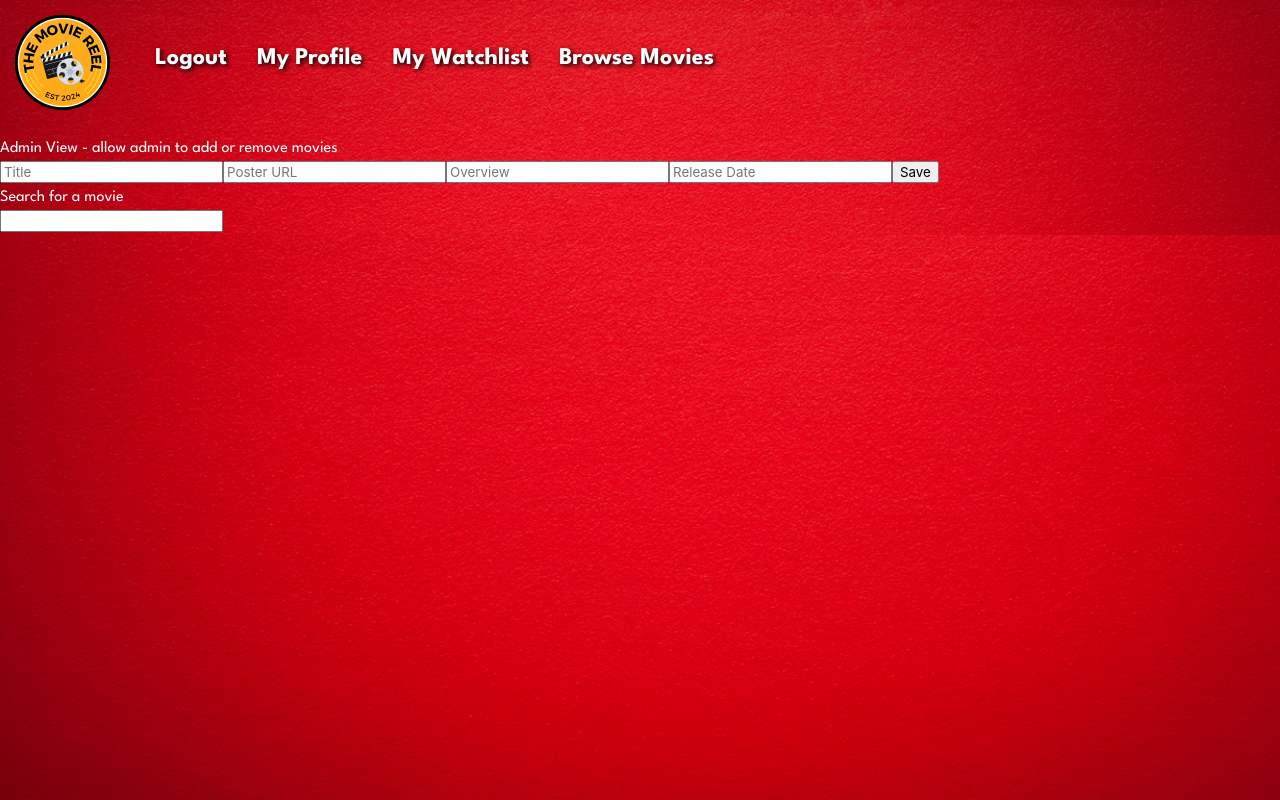
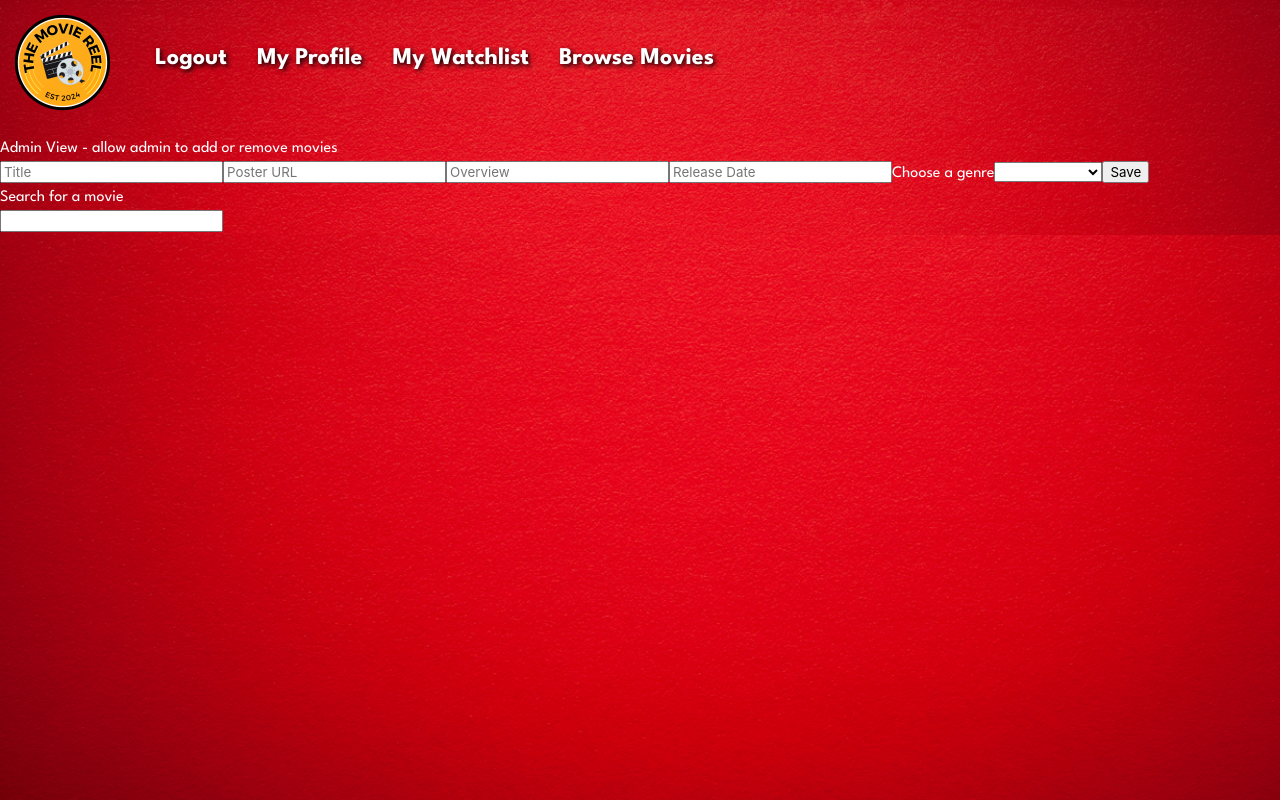
Before and after one commit to mtwesley/movie-reel-web, a Vue app: page /admin in a window 1280 px wide. Built offline with nearby package versions, Linux system fonts and the light colour scheme; sample sign-in values are in the browser's storage.

Commit message:
Working on adding genre to new movies

```diff
--- a/src/services/MovieService.js
+++ b/src/services/MovieService.js
@@ -25,4 +25,8 @@ export default {
     return axios.post("/movie_info", movie);
   },
 
+  addGenreToMovie(movie) {
+    return axios.post("/movie_info/addgenre", movie)
+  }
+
 };
--- a/src/views/AdminView.vue
+++ b/src/views/AdminView.vue
@@ -3,9 +3,13 @@
     <div>
     <form class="add-movie-form" v-on:submit.prevent="addMovie">
         <input class="title-input" placeholder="Title" type="text" v-model="newMovie.title">
-        <input class="poster-input" placeholder="Poster URL" type="text" v-model="newMovie.posterPath">
+        <input class="poster-input" placeholder="Poster URL" type="text" v-model="newMovie.poster_path">
         <input class="overview-input" placeholder="Overview" type="text" v-model="newMovie.overview">
-        <input class="release-input" placeholder="Release Date" type="text" v-model="newMovie.releaseDate">
+        <input class="release-input" placeholder="Release Date" type="text" v-model="newMovie.release_date">
+        <label for="genre">Choose a genre</label>
+        <select id="genre" name="genre" v-model="selectedGenres">
+            <option v-for="genre in genres" :key="genre.genreId" :value="genre.genreId">{{ genre.genreName }}</option>
+        </select>
         <input type="submit" value="Save">
     </form>
     </div>
@@ -23,20 +27,14 @@
                 <p>Release Date: {{ movie.release_date }}</p>
                 <img v-if="movie.poster_path" :src="movie.poster_path" alt="Movie Poster" style="max-width: 200px;">
                 <span v-else>No poster available</span>
+
                 <button @click="addMovieFromApi(movie)">Add Movie</button>
             </li>
         </ul>
-
     </div>
-
-
-
-
-
 </template>
 
 <script>
-
 import movieService from '../services/MovieService';
 
 export default {
@@ -44,10 +42,26 @@ export default {
         return {
             newMovie: {
                 title: '',
-                posterPath: '',
                 overview: '',
-                releaseDate: ''
+                genres: [],
+                poster_path: '',
+                release_date: ''
             },
+
+            genres: [
+                { genreId: 1, genreName: 'Thriller' },
+                { genreId: 2, genreName: 'Sci-Fi' },
+                { genreId: 3, genreName: 'Drama' },
+                { genreId: 4, genreName: 'Comedy' },
+                { genreId: 5, genreName: 'Action' },
+                { genreId: 6, genreName: 'Documentary' },
+                { genreId: 7, genreName: 'Romance' },
+                { genreId: 8, genreName: 'Animated' },
+                { genreId: 9, genreName: 'Family' },
+
+            ],
+
+            selectedGenres: [],
 
             searchTitle: '',
             searchResults: {
@@ -57,17 +71,57 @@ export default {
     },
 
     methods: {
+
         addMovie(movie) {
-            movieService.createMovie(this.newMovie).then(response => {
-                this.$router.push({name: 'browse'})
-            });
-        },
+    // Clear the existing genres array in newMovie
+    this.newMovie.genres = [];
+
+    console.log("Selected Genres:", this.selectedGenres);
+    console.log('Genres:', JSON.stringify(this.genres) );
+    this.newMovie.genres.push({
+        genreId: this.selectedGenres,
+        genreName: this.genres.find(genre => genre.genreId === this.selectedGenres).genreName
+    });
+
+
+
+    console.log('New Movie:', this.newMovie);
+
+    // Call movieService.createMovie to create the movie
+    movieService.createMovie(this.newMovie)
+        .then(response => {
+            console.log("Movie created successfully:", response.data);
+
+            // Call the addGenreToMovie method after creating the movie
+            movieService.addGenreToMovie(this.newMovie)
+                .then(() => {
+                    console.log('Genres added successfully');
+
+                    // Reset newMovie object after adding the movie and genres
+                    this.newMovie = {
+                        title: '',
+                        overview: '',
+                        genres: [],
+                        poster_path: '',
+                        release_date: ''
+                    };
+                    this.selectedGenres = [];
+                })
+                .catch(error => {
+                    console.error('Error adding genres:', error);
+                });
+        })
+        .catch(error => {
+            console.error('Error creating movie:', error);
+        });
+},
 
         addMovieFromApi(movie) {
             this.newMovie.title = movie.title;
-            this.newMovie.posterPath = movie.poster_path;
+            this.newMovie.poster_path = movie.poster_path;
             this.newMovie.overview = movie.overview;
-            this.newMovie.releaseDate = movie.release_date;
+            this.newMovie.release_date = movie.release_date;
+            this.newMovie.genres = movie.genres;
 
 
             console.log("Added movie:", this.newMovie)
```
